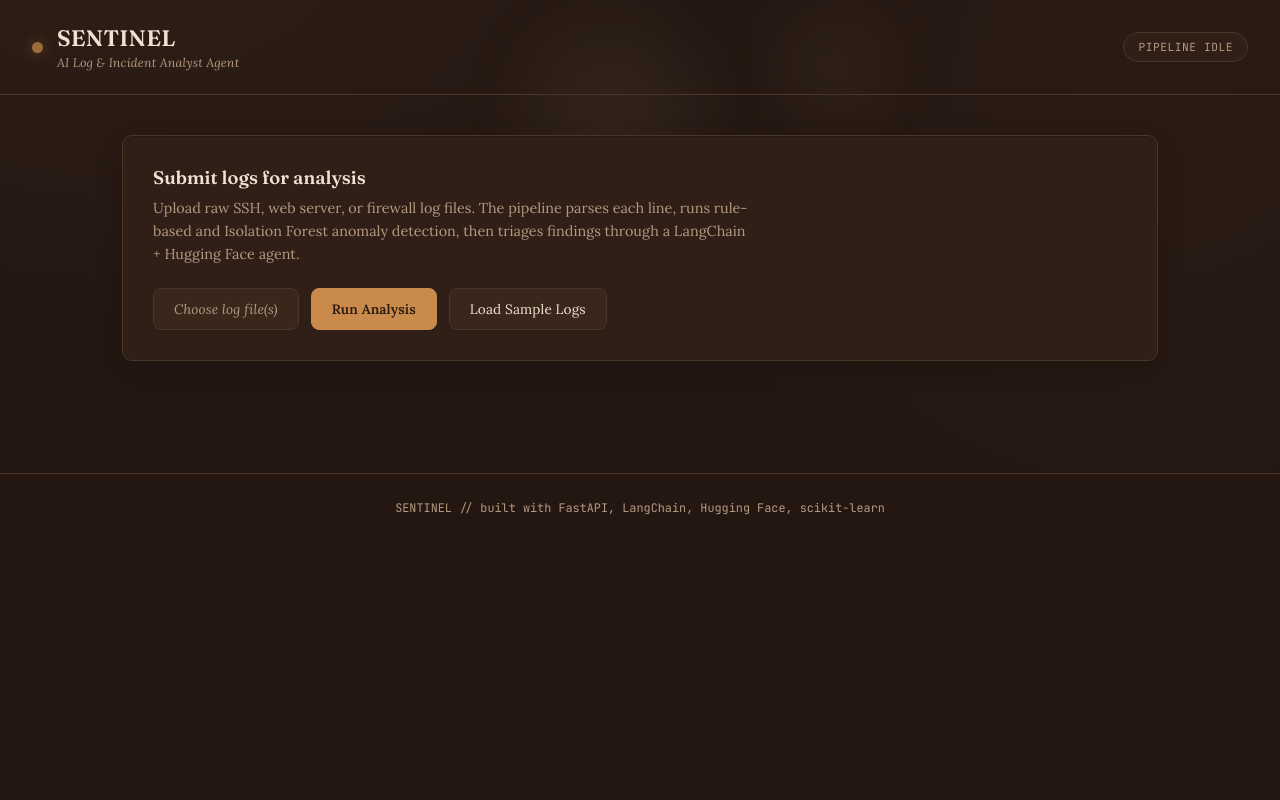
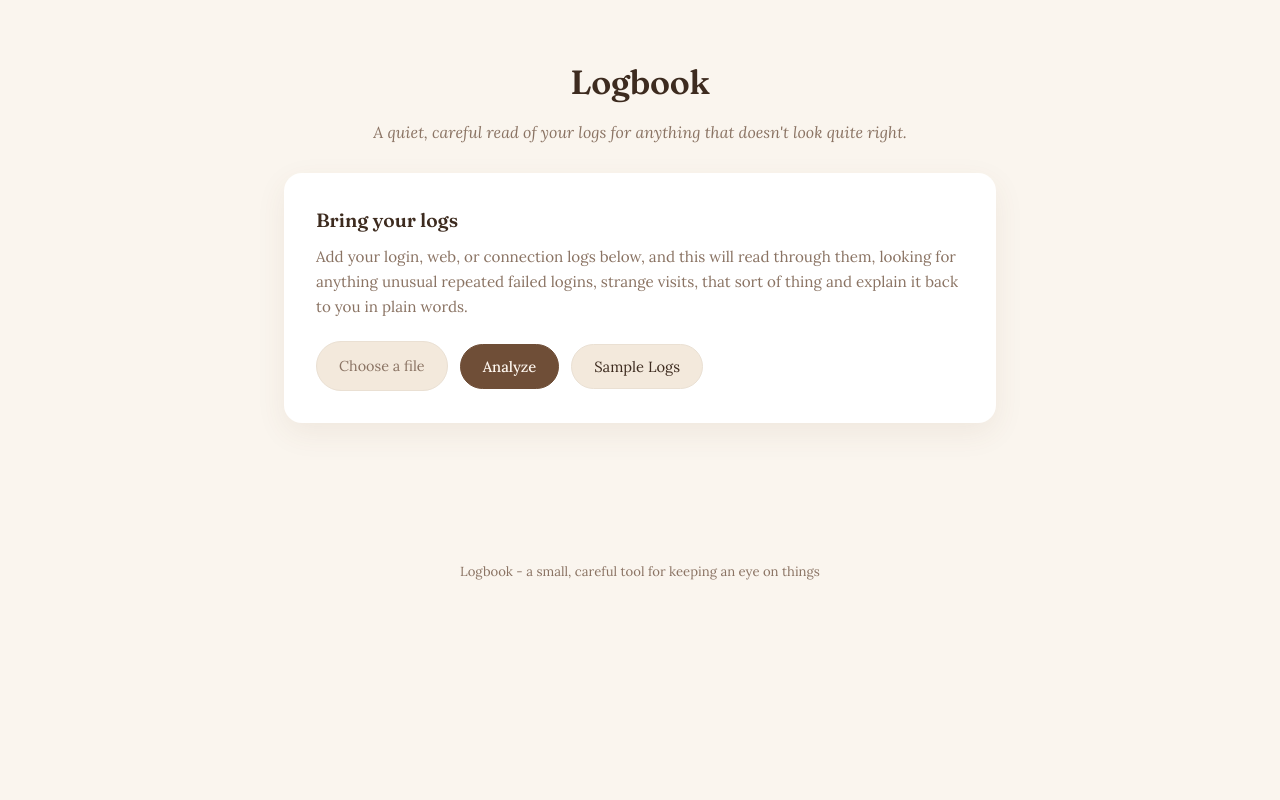
Before and after one commit to ishitaacharya2005/ai-log-incident-agent, a FastAPI app: page / in a window 1280 px wide. Run offline with FastAPI, Linux system fonts and the light colour scheme.

Commit message:
upload 10

```diff
--- a/app/agents/report_agent.py
+++ b/app/agents/report_agent.py
@@ -119,7 +119,7 @@ def report_to_dict(report: IncidentReport) -> dict:
                 "analyst_summary": r.analyst_summary,
                 "recommended_action": r.recommended_action,
                 "evidence_count": len(r.incident.evidence_events),
-                "sample_evidence": [e.raw_line for e in r.incident.evidence_events[:3]],
+                "sample_evidence": [e.raw_line for e in r.incident.evidence_events],
             }
             for r in report.triage_results
         ],
--- a/app/static/style.css
+++ b/app/static/style.css
@@ -1,167 +1,92 @@
 /* ============================================================
-   SENTINEL — dashboard styles
-   Theme: dark chocolate + coffee. Warm, low-contrast, hand-set —
-   the opposite of a neon SOC terminal. Built to feel like a
-   well-worn leather notebook a real analyst would actually use.
+   Logbook — styles
+   Warm, light, cream-and-coffee. Soft shadows instead of borders,
+   a serif for headings, plenty of breathing room. Meant to feel
+   like a tidy paper notebook on a wooden table, not software.
    ============================================================ */
 
 :root {
-  /* Coffee / dark chocolate palette */
-  --bg: #241712;            /* espresso ground — base background */
-  --bg-panel: #2F1F17;      /* roasted panel — card background */
-  --bg-panel-raised: #3A271C; /* slightly lighter, for inputs/raised areas */
-  --line: #4A3527;          /* cocoa hairline — borders/dividers */
-  --text: #EFE2D0;          /* milk foam — primary text */
-  --text-dim: #B59A80;      /* latte — secondary/muted text */
+  --bg: #FAF5EE;            /* warm cream background */
+  --bg-card: #FFFFFF;       /* card surfaces */
+  --bg-soft: #F3E9DC;       /* soft tan, for subtle fills */
+  --line: #EAE0D3;          /* hairline borders, very soft */
 
-  /* Accents, named after roast/brew language */
-  --accent-caramel: #C98A4B;   /* primary accent — warm, inviting */
-  --accent-cinnamon: #8C5A33;  /* secondary accent */
-  --accent-cream: #E8C9A0;     /* highlight accent for links/focus */
+  --text: #3D2B1F;          /* warm dark brown, primary text */
+  --text-soft: #8A7363;     /* muted brown, secondary text */
 
-  /* Severity ramp — warm but still legible as a hierarchy */
-  --sev-critical: #B5482E;   /* burnt brick red */
-  --sev-high: #C9712E;       /* copper / burnt orange */
-  --sev-medium: #C98A4B;     /* caramel */
-  --sev-low: #7E9468;        /* soft sage — the one cool note, deliberate */
+  --accent: #6F4E37;        /* chocolate — primary accent */
+  --accent-soft: #C9A77C;   /* latte — secondary accent */
+  --accent-light: #E8D5BC;  /* soft tan highlight */
+
+  /* Severity, expressed gently rather than as alarm colors */
+  --sev-critical: #B0543E;
+  --sev-high: #C97B3D;
+  --sev-medium: #C9A35A;
+  --sev-low: #7F9268;
 
   --serif: 'Fraunces', Georgia, serif;
   --sans: 'Lora', Georgia, serif;
-  --mono: 'JetBrains Mono', monospace;
 }
 
 * { box-sizing: border-box; margin: 0; padding: 0; }
 
 body {
   background: var(--bg);
-  background-image:
-    radial-gradient(ellipse 600px 400px at 10% -10%, rgba(201, 138, 75, 0.06), transparent),
-    radial-gradient(ellipse 500px 500px at 90% 10%, rgba(140, 90, 51, 0.05), transparent);
   color: var(--text);
   font-family: var(--sans);
   min-height: 100vh;
-}
-
-/* ---------- signature element: drifting steam, not a scanline ---------- */
-.steam {
-  position: fixed;
-  top: -40px;
-  left: 38%;
-  width: 220px;
-  height: 220px;
-  pointer-events: none;
-  z-index: 0;
-  opacity: 0.5;
-  filter: blur(28px);
-  background: radial-gradient(circle, rgba(232, 201, 160, 0.18), transparent 70%);
-  animation: drift 14s ease-in-out infinite;
-}
-.steam.steam-2 {
-  left: 58%;
-  width: 160px;
-  height: 160px;
-  animation-duration: 18s;
-  animation-delay: -6s;
-  opacity: 0.35;
-}
-@keyframes drift {
-  0%   { transform: translateY(0) translateX(0) scale(1); }
-  50%  { transform: translateY(40px) translateX(18px) scale(1.15); }
-  100% { transform: translateY(0) translateX(0) scale(1); }
-}
-@media (prefers-reduced-motion: reduce) {
-  .steam, .steam.steam-2 { animation: none; display: none; }
+  line-height: 1.6;
 }
 
 header {
-  position: relative;
-  z-index: 1;
-  border-bottom: 1px solid var(--line);
-  padding: 24px 32px;
-  display: flex;
-  align-items: center;
-  justify-content: space-between;
-  flex-wrap: wrap;
-  gap: 16px;
+  max-width: 760px;
+  margin: 0 auto;
+  padding: 56px 24px 28px;
+  text-align: center;
 }
 
-.brand {
-  display: flex;
-  align-items: center;
-  gap: 14px;
+header h1 {
+  font-family: var(--serif);
+  font-size: 2.1rem;
+  font-weight: 600;
+  color: var(--text);
+  letter-spacing: -0.01em;
 }
 
-.brand-mark {
-  width: 11px; height: 11px;
-  background: var(--accent-caramel);
-  border-radius: 50%;
-  box-shadow: 0 0 14px rgba(201, 138, 75, 0.6);
-  animation: pulse 2.4s ease-in-out infinite;
-}
-@keyframes pulse {
-  0%, 100% { opacity: 1; }
-  50% { opacity: 0.45; }
-}
-
-.brand h1 {
-  font-family: var(--serif);
-  font-size: 1.4rem;
-  font-weight: 600;
-  letter-spacing: 0.01em;
-  color: var(--text);
-}
-.brand span.sub {
-  display: block;
-  font-family: var(--sans);
-  font-size: 0.78rem;
+header p {
+  margin-top: 10px;
+  color: var(--text-soft);
+  font-size: 1rem;
   font-style: italic;
-  color: var(--text-dim);
-  letter-spacing: 0.01em;
-  font-weight: 400;
-  margin-top: 2px;
-}
-
-.status-chip {
-  font-family: var(--mono);
-  font-size: 0.7rem;
-  color: var(--text-dim);
-  border: 1px solid var(--line);
-  padding: 7px 14px;
-  border-radius: 20px;
-  letter-spacing: 0.05em;
-  background: var(--bg-panel);
 }
 
 main {
-  position: relative;
-  z-index: 1;
-  max-width: 1100px;
+  max-width: 760px;
   margin: 0 auto;
-  padding: 40px 32px 80px;
+  padding: 0 24px 80px;
 }
 
+/* ---------- intake card ---------- */
 .intake {
-  background: var(--bg-panel);
-  border: 1px solid var(--line);
-  border-radius: 10px;
-  padding: 30px;
-  margin-bottom: 32px;
-  box-shadow: 0 1px 0 rgba(0,0,0,0.2) inset, 0 8px 24px rgba(0,0,0,0.18);
+  background: var(--bg-card);
+  border-radius: 18px;
+  padding: 32px;
+  margin-bottom: 28px;
+  box-shadow: 0 10px 30px rgba(111, 78, 55, 0.08);
 }
 
 .intake h2 {
   font-family: var(--serif);
-  font-size: 1.15rem;
+  font-size: 1.2rem;
   font-weight: 600;
   margin-bottom: 8px;
-  color: var(--text);
 }
+
 .intake p {
-  color: var(--text-dim);
-  font-size: 0.9rem;
+  color: var(--text-soft);
+  font-size: 0.95rem;
   margin-bottom: 22px;
-  max-width: 600px;
-  line-height: 1.6;
+  line-height: 1.65;
 }
 
 .controls {
@@ -184,66 +109,64 @@ main {
 
 button, .btn {
   font-family: var(--sans);
-  font-size: 0.85rem;
-  letter-spacing: 0.01em;
+  font-size: 0.92rem;
   border: 1px solid var(--line);
-  background: var(--bg-panel-raised);
+  background: var(--bg-soft);
   color: var(--text);
-  padding: 11px 20px;
-  border-radius: 8px;
+  padding: 12px 22px;
+  border-radius: 30px;
   cursor: pointer;
-  transition: border-color 0.15s ease, transform 0.1s ease, background 0.15s ease;
+  transition: transform 0.15s ease, box-shadow 0.15s ease, background 0.15s ease;
 }
 button:hover, .btn:hover {
-  border-color: var(--accent-caramel);
-  background: #43301F;
+  background: var(--accent-light);
+  transform: translateY(-1px);
+  box-shadow: 0 4px 12px rgba(111, 78, 55, 0.12);
 }
-button:active { transform: scale(0.98); }
+button:active { transform: translateY(0); }
 button:focus-visible, .btn:focus-visible, input:focus-visible {
-  outline: 2px solid var(--accent-cream);
+  outline: 2px solid var(--accent);
   outline-offset: 2px;
 }
 
 .btn-primary {
-  background: var(--accent-caramel);
-  color: #2A1A0E;
-  border-color: var(--accent-caramel);
-  font-weight: 600;
+  background: var(--accent);
+  color: #FFF8F0;
+  border-color: var(--accent);
+  font-weight: 500;
 }
-.btn-primary:hover { background: #D69A5C; border-color: #D69A5C; }
+.btn-primary:hover { background: #5C3F2C; }
 
 #fileName {
-  font-family: var(--sans);
-  font-size: 0.85rem;
-  color: var(--text-dim);
-  font-style: italic;
+  font-size: 0.9rem;
+  color: var(--text-soft);
 }
 
+/* ---------- summary ---------- */
 .summary-bar {
   display: grid;
   grid-template-columns: repeat(4, 1fr);
-  gap: 1px;
-  background: var(--line);
-  border: 1px solid var(--line);
-  border-radius: 10px;
-  overflow: hidden;
-  margin-bottom: 32px;
+  gap: 12px;
+  margin-bottom: 28px;
 }
 .summary-cell {
-  background: var(--bg-panel);
-  padding: 22px 20px;
+  background: var(--bg-card);
+  border-radius: 14px;
+  padding: 20px 16px;
+  text-align: center;
+  box-shadow: 0 6px 18px rgba(111, 78, 55, 0.06);
 }
 .summary-cell .num {
   font-family: var(--serif);
-  font-size: 2rem;
+  font-size: 1.9rem;
   font-weight: 600;
   line-height: 1;
 }
 .summary-cell .label {
-  font-size: 0.7rem;
-  color: var(--text-dim);
+  font-size: 0.74rem;
+  color: var(--text-soft);
   text-transform: uppercase;
-  letter-spacing: 0.08em;
+  letter-spacing: 0.06em;
   margin-top: 8px;
 }
 .sev-critical .num { color: var(--sev-critical); }
@@ -399,25 +314,21 @@ button:focus-visible, .btn:focus-visible, input:focus-visible {
 .empty-state, .loading-state {
   text-align: center;
   padding: 60px 20px;
-  color: var(--text-dim);
-  font-family: var(--sans);
+  color: var(--text-soft);
+  font-family: var(--serif);
   font-style: italic;
-  font-size: 0.92rem;
+  font-size: 1rem;
 }
 
 footer {
-  position: relative;
-  z-index: 1;
   text-align: center;
-  padding: 26px;
-  color: var(--text-dim);
-  font-size: 0.74rem;
-  font-family: var(--mono);
-  border-top: 1px solid var(--line);
+  padding: 30px;
+  color: var(--text-soft);
+  font-size: 0.82rem;
 }
 
 @media (max-width: 640px) {
   .summary-bar { grid-template-columns: repeat(2, 1fr); }
-  header { padding: 18px 20px; }
-  main { padding: 28px 20px 60px; }
+  header { padding: 40px 20px 24px; }
+  main { padding: 0 20px 60px; }
 }
--- a/app/templates/index.html
+++ b/app/templates/index.html
@@ -3,44 +3,36 @@
 <head>
 <meta charset="UTF-8" />
 <meta name="viewport" content="width=device-width, initial-scale=1.0" />
-<title>SENTINEL — AI Log &amp; Incident Analyst</title>
+<title>Logbook - a quiet watch over your logs</title>
 <link rel="preconnect" href="https://fonts.googleapis.com">
-<link href="https://fonts.googleapis.com/css2?family=JetBrains+Mono:wght@400;500;700&family=Fraunces:opsz,wght@9..144,400;9..144,600;9..144,700&family=Lora:ital,wght@0,400;0,500;0,600;1,400&display=swap" rel="stylesheet">
+<link href="https://fonts.googleapis.com/css2?family=Fraunces:opsz,wght@9..144,400;9..144,600;9..144,700&family=Lora:ital,wght@0,400;0,500;0,600;1,400&display=swap" rel="stylesheet">
 <link rel="stylesheet" href="/static/style.css">
 </head>
 <body>
 
-<div class="steam"></div>
-<div class="steam steam-2"></div>
-
 <header>
-  <div class="brand">
-    <div class="brand-mark"></div>
-    <div>
-      <h1>SENTINEL<span class="sub">AI Log &amp; Incident Analyst Agent</span></h1>
-    </div>
-  </div>
-  <div class="status-chip" id="statusChip">PIPELINE IDLE</div>
+  <h1>Logbook</h1>
+  <p>A quiet, careful read of your logs for anything that doesn't look quite right.</p>
 </header>
 
 <main>
   <section class="intake">
-    <h2>Submit logs for analysis</h2>
-    <p>Upload raw SSH, web server, or firewall log files. The pipeline parses each line, runs rule-based and Isolation Forest anomaly detection, then triages findings through a LangChain + Hugging Face agent.</p>
+    <h2>Bring your logs</h2>
+    <p>Add your login, web, or connection logs below, and this will read through them, looking for anything unusual repeated failed logins, strange visits, that sort of thing and explain it back to you in plain words.</p>
     <div class="controls">
       <div class="file-input-wrap btn">
-        <span id="fileName">Choose log file(s)</span>
+        <span id="fileName">Choose a file</span>
         <input type="file" id="fileInput" multiple accept=".log,.txt" />
       </div>
-      <button class="btn-primary" id="analyzeBtn">Run Analysis</button>
-      <button id="sampleBtn">Load Sample Logs</button>
+      <button class="btn-primary" id="analyzeBtn">Analyze </button>
+      <button id="sampleBtn">Sample Logs</button>
     </div>
   </section>
 
   <div id="results"></div>
 </main>
 
-<footer>SENTINEL // built with FastAPI, LangChain, Hugging Face, scikit-learn</footer>
+<footer>Logbook - a small, careful tool for keeping an eye on things</footer>
 
 <script>
   const fileInput = document.getElementById('fileInput');
@@ -48,22 +40,30 @@
   const analyzeBtn = document.getElementById('analyzeBtn');
   const sampleBtn = document.getElementById('sampleBtn');
   const resultsEl = document.getElementById('results');
-  const statusChip = document.getElementById('statusChip');
 
   fileInput.addEventListener('change', () => {
     const files = fileInput.files;
-    fileName.textContent = files.length ? `${files.length} file(s) selected` : 'Choose log file(s)';
+    fileName.textContent = files.length ? `${files.length} file(s) chosen` : 'Choose a file';
   });
-
-  function setStatus(text, color) {
-    statusChip.textContent = text;
-    statusChip.style.color = color || '';
-    statusChip.style.borderColor = color || '';
-  }
 
   function severityCount(breakdown, key) {
     return breakdown && breakdown[key] !== undefined ? breakdown[key] : 0;
   }
+
+  // Plain-language labels for what were technical incident_type values
+  const FRIENDLY_NAMES = {
+    brute_force_login_attempt: 'Repeated login attempts',
+    port_scan: 'Unusual probing',
+    directory_enumeration: 'Searching for hidden pages',
+    statistical_behavioral_anomaly: 'Behavior that stands out',
+  };
+
+  const FRIENDLY_SEVERITY = {
+    critical: 'Needs attention now',
+    high: 'Worth a close look',
+    medium: 'Worth noting',
+    low: 'Minor',
+  };
 
   function renderReport(data) {
     const b = data.severity_breakdown || {};
@@ -71,43 +71,42 @@
 
     let html = `
       <div class="summary-bar">
-        <div class="summary-cell sev-critical"><div class="num">${severityCount(b,'critical')}</div><div class="label">Critical</div></div>
-        <div class="summary-cell sev-high"><div class="num">${severityCount(b,'high')}</div><div class="label">High</div></div>
-        <div class="summary-cell sev-medium"><div class="num">${severityCount(b,'medium')}</div><div class="label">Medium</div></div>
-        <div class="summary-cell sev-low"><div class="num">${severityCount(b,'low')}</div><div class="label">Low</div></div>
+        <div class="summary-cell sev-critical"><div class="num">${severityCount(b,'critical')}</div><div class="label">Urgent</div></div>
+        <div class="summary-cell sev-high"><div class="num">${severityCount(b,'high')}</div><div class="label">Worth a look</div></div>
+        <div class="summary-cell sev-medium"><div class="num">${severityCount(b,'medium')}</div><div class="label">Worth noting</div></div>
+        <div class="summary-cell sev-low"><div class="num">${severityCount(b,'low')}</div><div class="label">Minor</div></div>
       </div>
 
       <div class="exec-summary">
-        <span class="tag">Executive Summary</span>
+        <span class="tag">In short</span>
         ${data.executive_summary}
       </div>
 
       <div class="incidents-header">
-        <h3>Detected Incidents</h3>
-        <span>${incidents.length} total &middot; ${data.total_log_lines} log lines parsed &middot; ${(data.parsing_coverage*100).toFixed(1)}% coverage</span>
+        <h3>What stood out</h3>
+        <span>${incidents.length} thing${incidents.length === 1 ? '' : 's'} found &middot; ${data.total_log_lines} lines read</span>
       </div>
     `;
 
     if (incidents.length === 0) {
-      html += `<div class="empty-state">No anomalies detected in the submitted logs.</div>`;
+      html += `<div class="empty-state">Nothing unusual here. Everything looks calm.</div>`;
     } else {
       incidents.forEach((inc, idx) => {
         const sev = inc.severity || 'low';
+        const niceName = FRIENDLY_NAMES[inc.incident_type] || inc.incident_type.replace(/_/g, ' ');
+        const niceSev = FRIENDLY_SEVERITY[sev] || sev;
         html += `
           <div class="incident-card ${sev}">
             <div class="incident-top">
-              <div class="incident-type">${inc.incident_type.replace(/_/g, ' ')}</div>
-              <div class="sev-badge ${sev}">${sev}</div>
+              <div class="incident-type">${niceName}</div>
+              <div class="sev-badge ${sev}">${niceSev}</div>
             </div>
             <div class="incident-meta">
-              <span>SRC_IP: <b>${inc.src_ip}</b></span>
-              <span>TACTIC: <b>${inc.mitre_tactic}</b></span>
-              <span>DETECTOR: <b>${inc.detector}</b></span>
-              <span>CONFIDENCE: <b>${inc.detector_confidence}</b></span>
+              <span>From <b>${inc.src_ip}</b></span>
             </div>
             <div class="incident-summary">${inc.analyst_summary}</div>
-            <div class="incident-action"><b>RECOMMENDED ACTION →</b> ${inc.recommended_action}</div>
-            <span class="evidence-toggle" onclick="toggleEvidence(${idx})">▸ view raw evidence (${inc.evidence_count} events)</span>
+            <div class="incident-action"><b>What to do →</b> ${inc.recommended_action}</div>
+            <span class="evidence-toggle" onclick="toggleEvidence(${idx})">See the lines behind this (${inc.evidence_count})</span>
             <div class="evidence-block" id="evidence-${idx}">${inc.sample_evidence.join('\n')}</div>
           </div>
         `;
@@ -123,23 +122,20 @@
   };
 
   async function runAnalysis(endpoint, options) {
-    setStatus('ANALYZING…', '#C98A4B');
-    resultsEl.innerHTML = `<div class="loading-state">Parsing logs, running anomaly detection, triaging incidents…</div>`;
+    resultsEl.innerHTML = `<div class="loading-state">Reading through everything, one line at a time…</div>`;
     try {
       const res = await fetch(endpoint, options);
-      if (!res.ok) throw new Error(`Request failed: ${res.status}`);
+      if (!res.ok) throw new Error(`Something went wrong (${res.status})`);
       const data = await res.json();
       renderReport(data);
-      setStatus('ANALYSIS COMPLETE', '#7E9468');
     } catch (err) {
-      resultsEl.innerHTML = `<div class="empty-state">Error: ${err.message}</div>`;
-      setStatus('ERROR', '#B5482E');
+      resultsEl.innerHTML = `<div class="empty-state">Something went wrong: ${err.message}</div>`;
     }
   }
 
   analyzeBtn.addEventListener('click', () => {
     if (!fileInput.files.length) {
-      fileName.textContent = 'Select a file first';
+      fileName.textContent = 'Choose a file first';
       return;
     }
     const formData = new FormData();
```
Also changed, not shown: other parts of app/static/style.css (+53 -61 lines).
